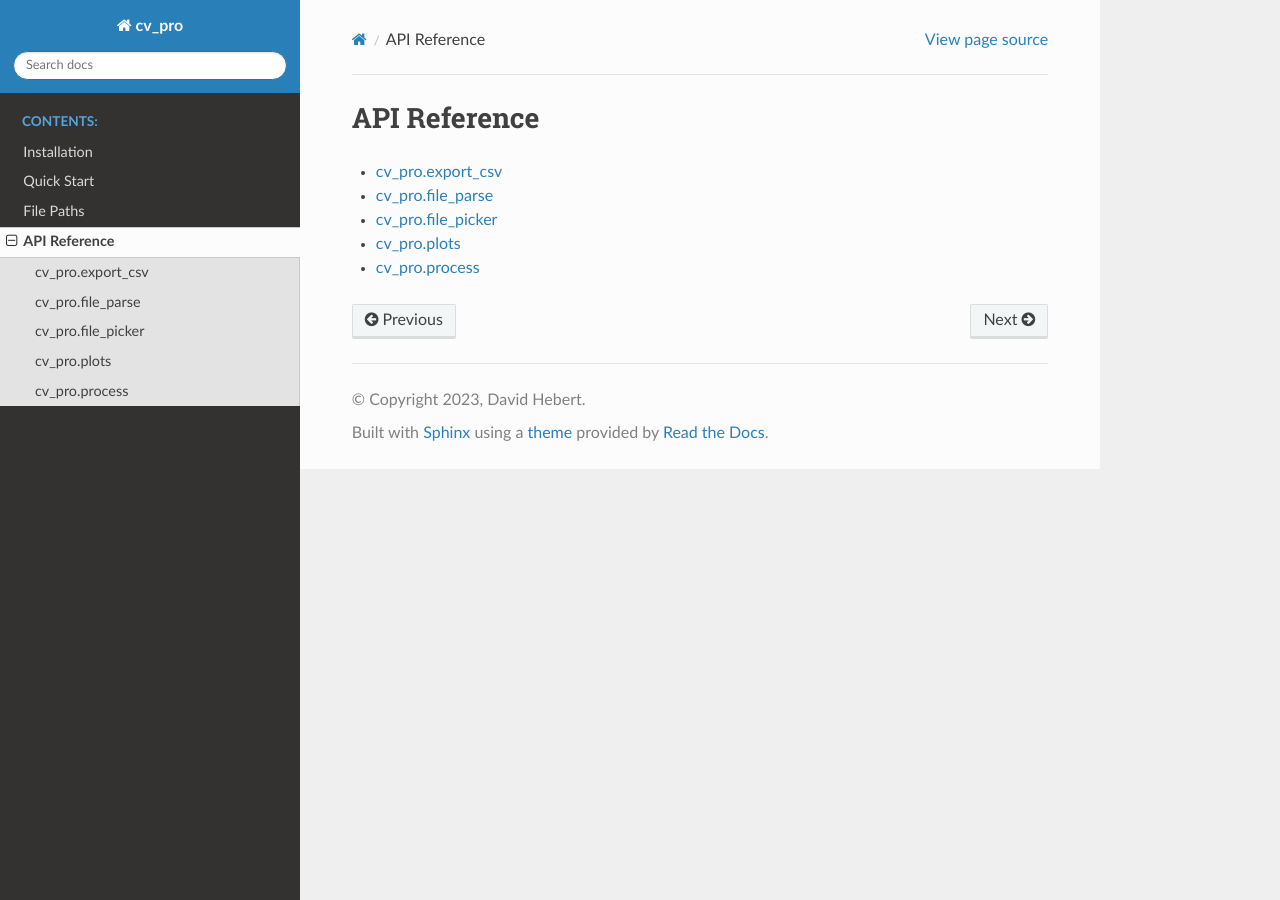
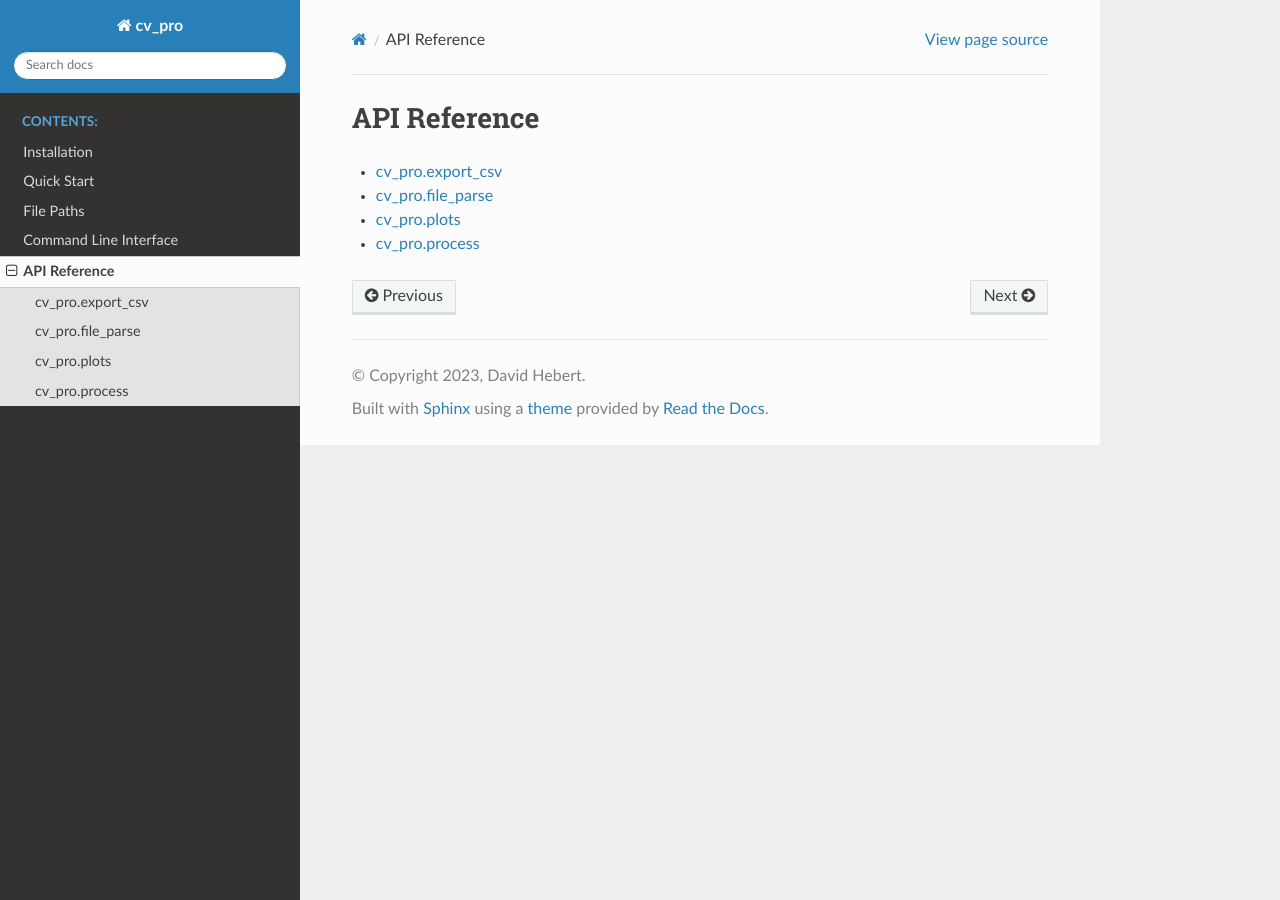
Before and after one commit to dd-hebert/cv_pro, a Sphinx documentation site: the page built from docs/modules.rst, in a window 1280 px wide. Built offline with Sphinx 7.4.7 and the Read the Docs theme 2.0.0, drawn with Linux system fonts in a browser that asks for light colours.

Commit message:
Update docs

```diff
--- a/docs/cli.rst
+++ b/docs/cli.rst
@@ -1 +1,3 @@
+Command Line Interface
+======================
 .. automodule:: cv_pro.cli
--- a/docs/file_picker.rst
+++ /dev/null
@@ -1,7 +0,0 @@
-cv_pro.file_picker
-==================
-
-.. automodule:: cv_pro.file_picker
-   :members:
-   :undoc-members:
-   :show-inheritance:
--- a/docs/modules.rst
+++ b/docs/modules.rst
@@ -6,6 +6,5 @@ API Reference
 
    export_csv
    file_parse
-   file_picker
    plots
    process
```
